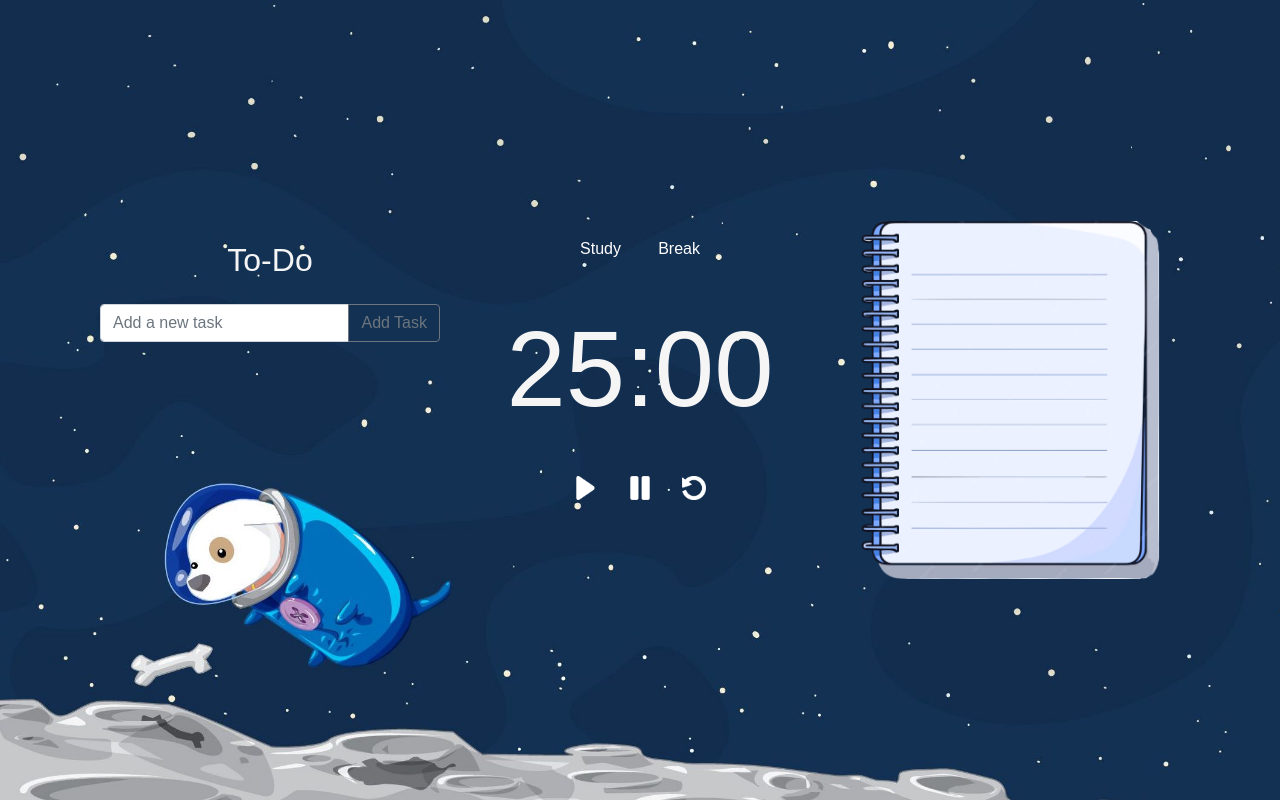
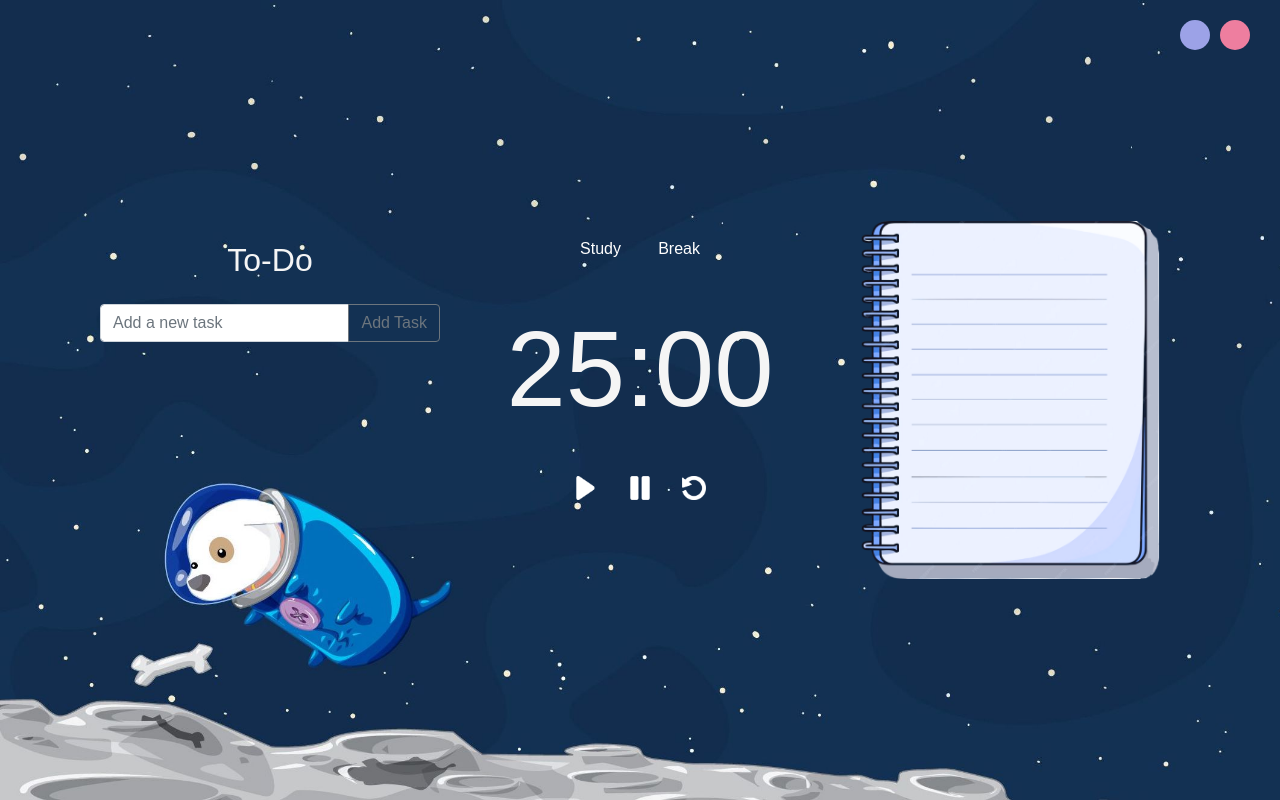
Before and after one commit to girlswhocodeUCF/Group-5, a plain HTML site: page index.html in a window 1280 px wide. Drawn offline with nearby package versions, Linux system fonts and the light colour scheme; a web font is replaced by a local one.

Commit message:
Add files via upload

```diff
--- a/index.html
+++ b/index.html
@@ -51,6 +51,8 @@
         </div>
 
     </div>
+
+    <!-- Add sticker images to website -->
     <img class="sun" id="draggableImage" src="images/sun.png" alt="Sun Image">
     <img class="moon" id="draggableImage2" src="images/moon.png" alt="moon Image">
     <img class="mars" id="draggableImage3" src="images/mars.png" alt="mars Image">
@@ -61,5 +63,15 @@
     <script src="https://cdn.jsdelivr.net/npm/@popperjs/core@2.0.7/dist/umd/popper.min.js"></script>
     <script src="https://stackpath.bootstrapcdn.com/bootstrap/4.5.2/js/bootstrap.min.js"></script>
 
+    <!-- Add this code just before the closing </body> tag -->
+<!-- Add this code just before the closing </body> tag -->
+<div class="vertical-buttons">
+    <a href="https://hello.com" target="_blank" class="btn btn-primary rounded-pill btn-hello"></a>
+    <a href="https://bye.com" target="_blank" class="btn btn-primary rounded-pill btn-bye"></a>
+</div>
+
+
+
+
 </body>
 </html>
--- a/script.js
+++ b/script.js
@@ -112,7 +112,7 @@ function pauseTimer() {
 function resetTimer() {
     clearInterval(timer);
     minutes = 0; // Default to Pomodoro time
-    seconds = 3;
+    seconds = 1;
     updateDisplay();
 }
 
@@ -120,15 +120,18 @@ function updateTimer() {
     if (minutes === 0 && seconds === 0) {
         clearInterval(timer);
         alert("You earn a new sticker!");
-        stickers++;
+        stickers++;/* If the timer is over, increase sticker counter */
 
         if(stickers == 1){
+            /* If user finished study timer 1 time, display 1st sticker */
             document.getElementsByClassName("sun")[0].style.display = "block";
         }
         if(stickers == 2){
+            /* If user finished study timer 2 times, display 2nd sticker */
             document.getElementsByClassName("moon")[0].style.display = "block";
         }
         if(stickers==3){
+            /* If user finished study timer 3 times, display 3rd sticker */
             document.getElementsByClassName("mars")[0].style.display = "block";
         }
         if(stickers==4){
--- a/styles.css
+++ b/styles.css
@@ -113,6 +113,7 @@ body {
     z-index: 1;
 }
 
+/* Hide all images */
 .sun{
     display: none;
 }
@@ -122,3 +123,39 @@ body {
 .mars{
     display:none;
 }
+
+
+.btn-hello ,
+.btn-bye {
+    width: 30px; /* Adjust the width as needed */
+    height: 30px; /* Adjust the height as needed */
+    margin-right: 10px; /* Optional margin between buttons */
+}
+
+.vertical-buttons {
+    position: fixed;
+    top: 20px;
+    right: 20px;
+    display: flex;
+    flex-direction: row;
+}
+
+.vertical-buttons a {
+    text-align: center;
+    margin-bottom: 10px;
+    text-decoration: none;
+    color: #fff; /* Set text color to white */
+    padding: 10px 15px; /* Adjust padding for better appearance */
+}
+
+.vertical-buttons .btn-hello {
+    background-color: #9ca2e7;
+    border: none;
+    border-radius: 10px;
+}
+
+.vertical-buttons .btn-bye {
+    background-color: #ee7e9f;
+    border: none;
+    border-radius: 10px;
+}
```
